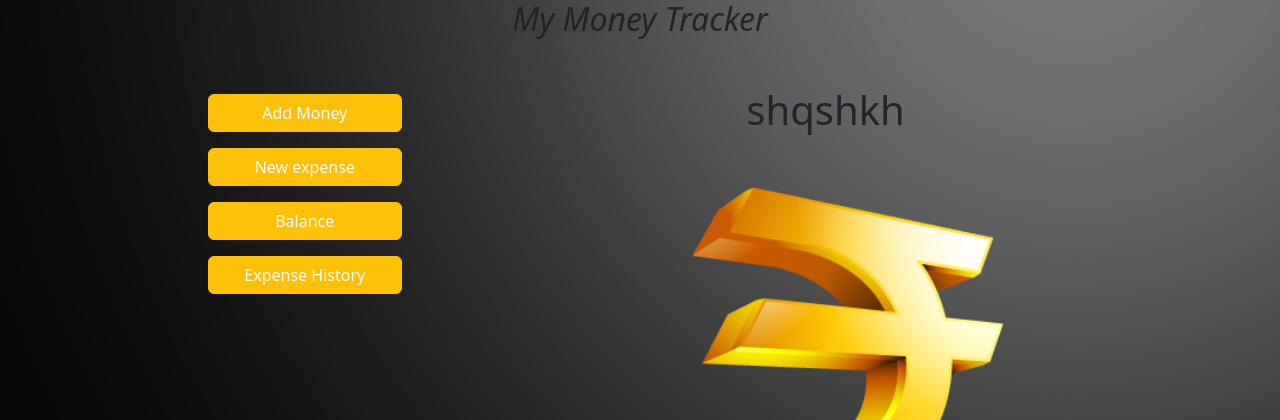
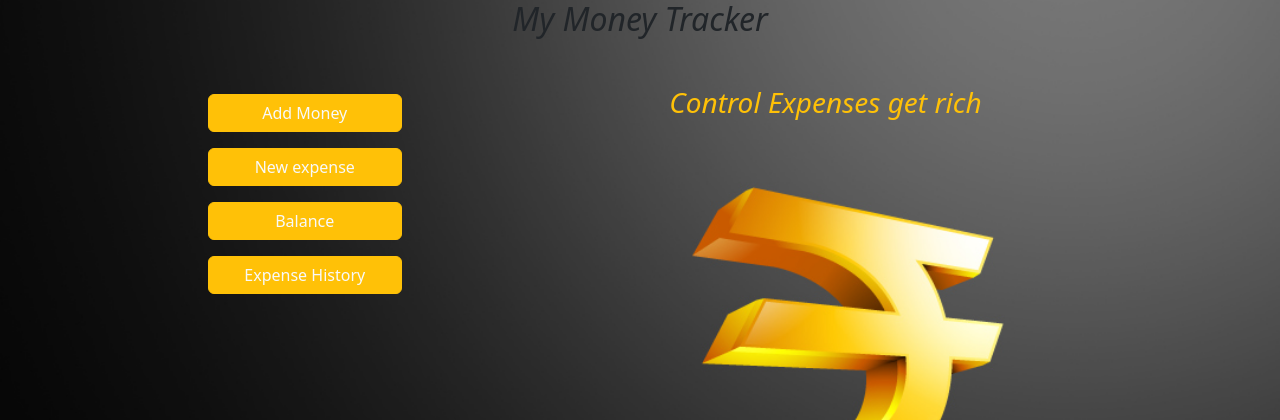
Before and after one commit to anandhu05/Expense_tracker, a Django app: page / in a window 1280 px wide. Shown: the top 420 px of the page. Run offline with Django 4.2, Linux system fonts and the light colour scheme.

Commit message:
expense tracker completed

```diff
--- a/templates/common.html
+++ b/templates/common.html
@@ -70,7 +70,7 @@
             </div>
             <div class="col bg-transparent w-75">
 
-                {% block content %} <h1>shqshkh</h1>
+                {% block content %} <h3 class="text-warning fw-italic"><i>Control Expenses get rich</i></h3>
 
                 {% endblock %}
             </div>
```
